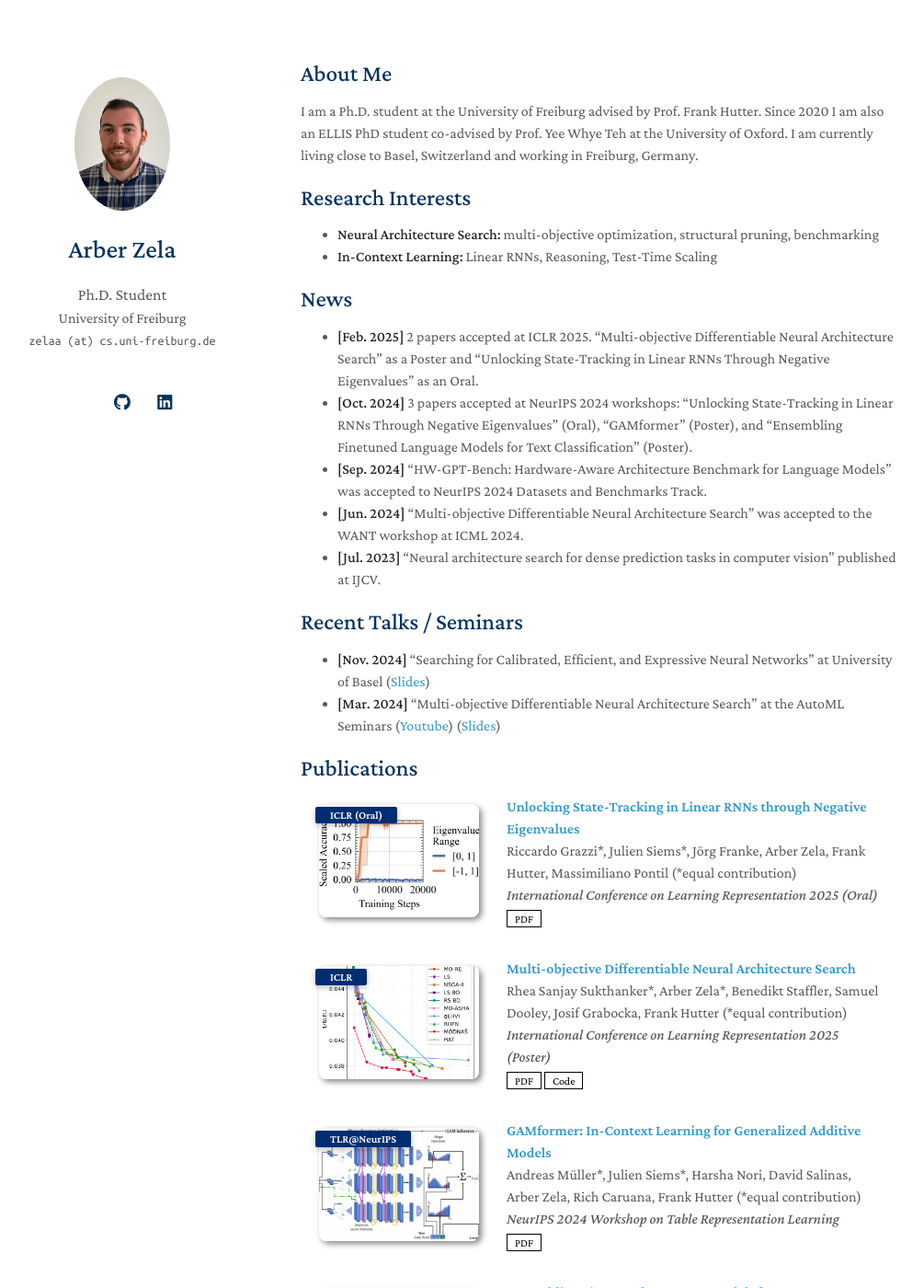
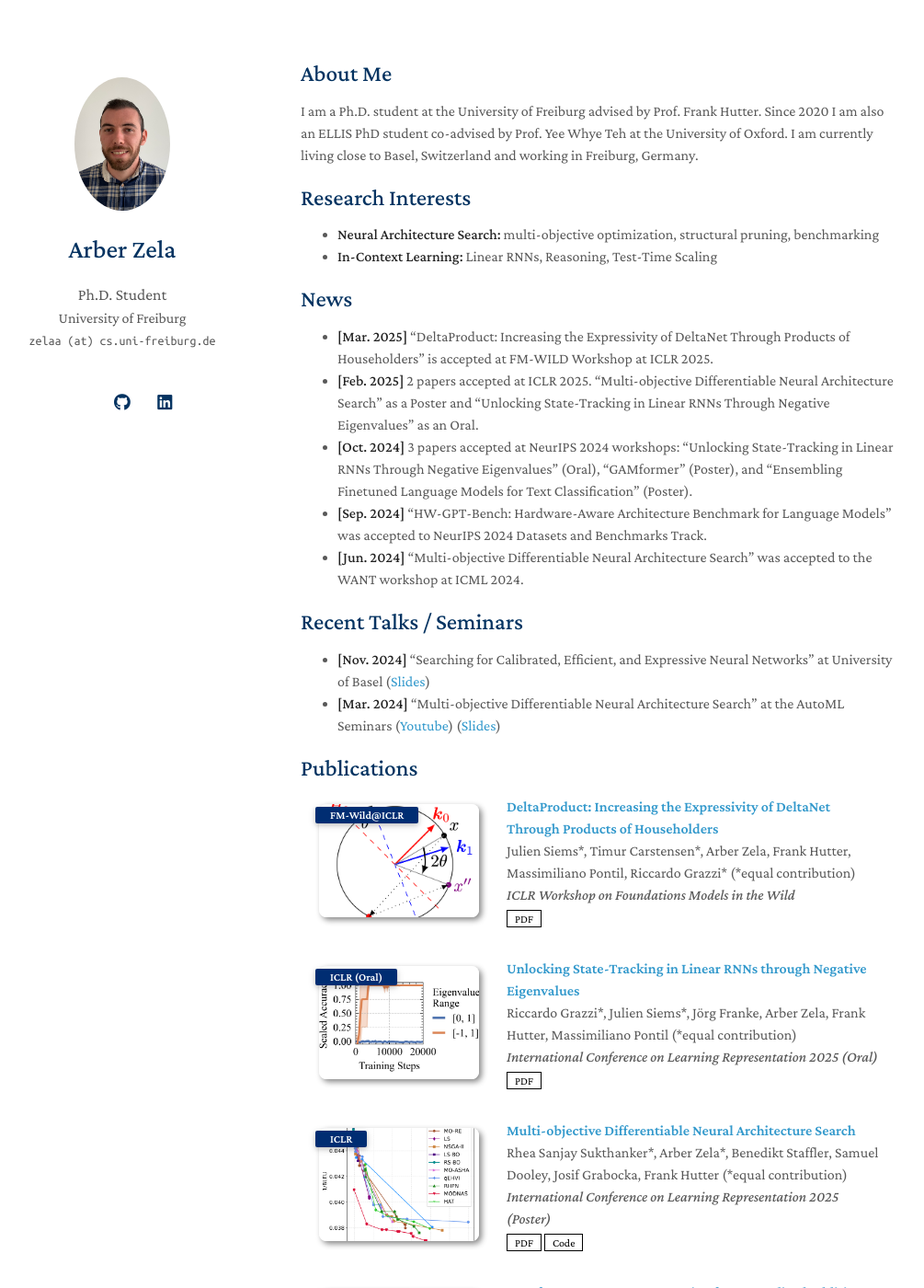
Before and after one commit to arberzela/arberzela.github.io, a Jekyll site: the page built from index.markdown, in a window 1280 px wide and 1400 px high. Shown: the whole window at 92% size, without its empty margins (143-1148 px from the left). Built offline with Jekyll 4.4.1, drawn with Linux system fonts in a browser that asks for light colours; a style sheet for code colours, icons or effects is not loaded.

Commit message:
added delta product paper

```diff
--- a/_data/publications.yml
+++ b/_data/publications.yml
@@ -1,4 +1,11 @@
 main:
+  - title: "DeltaProduct: Increasing the Expressivity of DeltaNet Through Products of Householders"
+    authors: Julien Siems*, Timur Carstensen*, Arber Zela, Frank Hutter, Massimiliano Pontil, Riccardo Grazzi* (*equal contribution)
+    conference_short: FM-Wild@ICLR
+    conference: ICLR Workshop on Foundations Models in the Wild
+    pdf: https://arxiv.org/abs/2502.10297
+    image: ./assets/img/teaser_deltaproduct.png
+
   - title: "Unlocking State-Tracking in Linear RNNs through Negative Eigenvalues"
     authors: Riccardo Grazzi*, Julien Siems*, Jörg Franke, Arber Zela, Frank Hutter, Massimiliano Pontil (*equal contribution)
     conference_short: ICLR (Oral)
--- a/index.markdown
+++ b/index.markdown
@@ -13,11 +13,11 @@ I am a Ph.D. student at the University of Freiburg advised by Prof. Frank Hutter
 
 ## News
 
+- **[Mar. 2025]** "DeltaProduct: Increasing the Expressivity of DeltaNet Through Products of Householders" is accepted at FM-WILD Workshop at ICLR 2025.
 - **[Feb. 2025]** 2 papers accepted at ICLR 2025. "Multi-objective Differentiable Neural Architecture Search" as a Poster and "Unlocking State-Tracking in Linear RNNs Through Negative Eigenvalues" as an Oral.
 - **[Oct. 2024]** 3 papers accepted at NeurIPS 2024 workshops: "Unlocking State-Tracking in Linear RNNs Through Negative Eigenvalues" (Oral), "GAMformer" (Poster), and "Ensembling Finetuned Language Models for Text Classification" (Poster).
 - **[Sep. 2024]** "HW-GPT-Bench: Hardware-Aware Architecture Benchmark for Language Models" was accepted to NeurIPS 2024 Datasets and Benchmarks Track.
 - **[Jun. 2024]** "Multi-objective Differentiable Neural Architecture Search" was accepted to the WANT workshop at ICML 2024.
-- **[Jul. 2023]** "Neural architecture search for dense prediction tasks in computer vision" published at IJCV.
 
 ## Recent Talks / Seminars
 - **[Nov. 2024]** "Searching for Calibrated, Efficient, and Expressive Neural Networks" at University of Basel ([Slides](assets/files/talk_basel.pdf))
```
Also changed, not shown: assets/img/teaser_deltaproduct.png (added).
